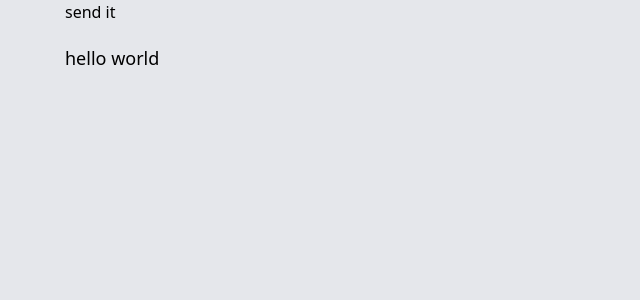
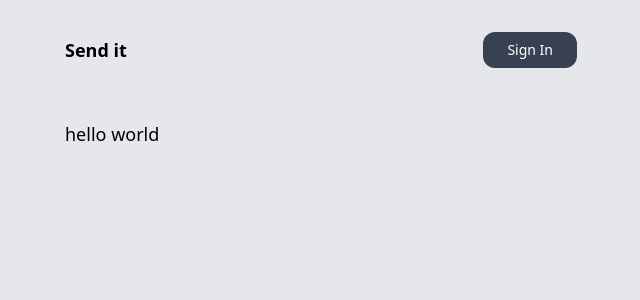
Before and after one commit to matib05/postit, a Next.js app: page / in a window 1280 px wide. Shown: the top 300 px of the page, without its empty margins (319-959 px from the left). Built offline with nearby package versions, Linux system fonts and the light colour scheme.

Commit message:
adding login button to navbar

```diff
--- /dev/null
+++ b/app/auth/Login.tsx
@@ -0,0 +1,13 @@
+"use client"
+
+import { signIn } from "next-auth/react";
+
+export default function Login() {
+    return (
+        <li className="list-none">
+            <button onClick={() => signIn()} className="text-sm bg-gray-700 text-white py-2 px-6 rounded-xl disabled:opacity-25">
+                Sign In
+            </button>
+        </li>
+    )
+}
--- a/app/auth/Nav.tsx
+++ b/app/auth/Nav.tsx
@@ -1,11 +1,15 @@
 import Link from 'next/link'
+import Login from './Login'
 
 export default async function Nav() {
     return (
-        <nav className=''>
+        <nav className='flex justify-between items-center py-8'>
             <Link href={"/"}>
-                <h1>send it</h1>
+                <h1 className='font-bold text-lg'>Send it</h1>
             </Link>
+            <ul className='flex items-center gap-6'>
+                <Login />
+            </ul>
         </nav>
     )
 }
--- a/app/globals.css
+++ b/app/globals.css
@@ -7,7 +7,3 @@
   --background-start-rgb: 214, 219, 220;
   --background-end-rgb: 255, 255, 255;
 }
-
-body {
-  color: rgb(var(--foreground-rgb));
-}
```
